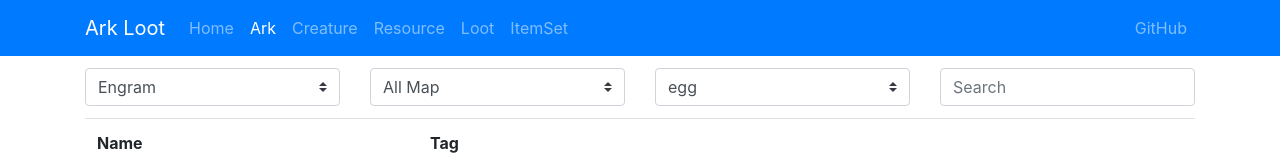
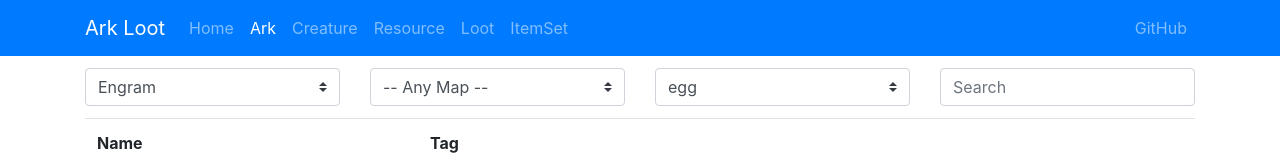
Before and after one commit to GooGee/Loot, a Vue app: page / in a window 1280 px wide. Both pictures are taken after a click on the link "Ark". Shown: the top 160 px of the page. Built offline with nearby package versions, Linux system fonts and the light colour scheme.

Commit message:
+ sort tag in EngramFilter.vue

```diff
--- a/src/components/EngramFilter.vue
+++ b/src/components/EngramFilter.vue
@@ -8,17 +8,16 @@
                 value-field="name"
                 text-field="name"
             >
-                <b-form-select-option value="">All Map</b-form-select-option>
+                <template v-slot:first>
+                    <b-form-select-option value="">-- Any Map --</b-form-select-option>
+                </template>
             </b-form-select>
         </div>
         <div :class="css">
-            <b-form-select
-                v-model="manager.tag"
-                :options="manager.TagManager.list"
-                value-field="name"
-                text-field="name"
-            >
-                <b-form-select-option value="">Any Tag</b-form-select-option>
+            <b-form-select v-model="manager.tag" :options="tagxx" value-field="name" text-field="name">
+                <template v-slot:first>
+                    <b-form-select-option value="">-- Any Tag --</b-form-select-option>
+                </template>
             </b-form-select>
         </div>
         <div :class="css">
@@ -46,6 +45,19 @@
             default: true,
         },
     },
+    data() {
+        return {
+            tagxx: [],
+        }
+    },
+    created() {
+        this.sort()
+    },
+    watch: {
+        manager() {
+            this.sort()
+        },
+    },
     computed: {
         css() {
             if (this.inline) {
@@ -54,5 +66,10 @@
             return 'col-12'
         },
     },
+    methods: {
+        sort() {
+            this.tagxx = this.manager.TagManager.list.sort((aaa, bbb) => aaa.name.localeCompare(bbb.name))
+        },
+    },
 })
 </script>
```
